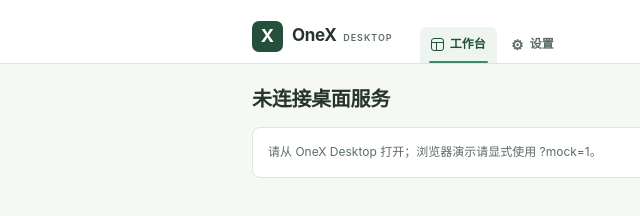
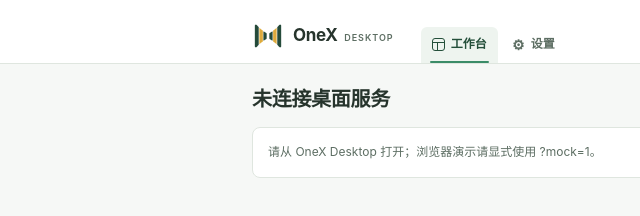
Before and after one commit to signhuwei/wanxiang, a plain HTML site: page desktop-ui/index.html in a window 1280 px wide. Shown: the full height of the page, 0-640 px from the left. Drawn offline with Linux system fonts and the light colour scheme.

Commit message:
feat(desktop): replace OneX app logo

```diff
--- a/desktop-ui/app.css
+++ b/desktop-ui/app.css
@@ -55,16 +55,9 @@ button:disabled { cursor: default; opacity: .65 }
 }
 .brand { display: flex; align-items: center; gap: 9px; min-width: 0 }
 .brand-mark {
-  width: 31px;
-  height: 31px;
+  display: block;
   flex: none;
-  display: grid;
-  place-items: center;
-  border-radius: 7px;
-  background: var(--green-dark);
-  color: #fff;
-  font-size: 18px;
-  font-weight: 720;
+  object-fit: contain;
 }
 .brand b { display: block; font-size: 17px; line-height: 1.16; letter-spacing: -.35px }
 .brand small {
--- a/desktop-ui/index.html
+++ b/desktop-ui/index.html
@@ -2,7 +2,7 @@
 <html lang="zh-CN"><head><meta charset="utf-8"><meta name="viewport" content="width=device-width,initial-scale=1"><meta http-equiv="Content-Security-Policy" content="default-src 'self'; script-src 'self'; style-src 'self'; connect-src 'self' ipc: http://ipc.localhost; object-src 'none'; base-uri 'none'; form-action 'none'"><title>OneX Desktop</title><link rel="stylesheet" href="./app.css"><script type="module" src="./app.js"></script></head>
 <body>
   <header class="app-header">
-    <div class="brand"><span class="brand-mark" aria-hidden="true">X</span><div><b>OneX <small>Desktop</small></b><span id="desktop-version" hidden></span></div></div>
+    <div class="brand"><img class="brand-mark" src="./logo.png" width="32" height="32" alt=""><div><b>OneX <small>Desktop</small></b><span id="desktop-version" hidden></span></div></div>
     <div class="header-actions"><span id="badge" hidden>模拟模式</span><button id="desktop-update" class="primary" type="button" hidden>有更新</button></div>
     <nav aria-label="工作区">
       <button id="home" type="button" aria-current="page"><span class="nav-icon nav-workbench" aria-hidden="true"></span>工作台</button>
--- a/edge/desktop/tauri.conf.json
+++ b/edge/desktop/tauri.conf.json
@@ -7,7 +7,8 @@
     "frontendDist": [
       "../../desktop-ui/index.html",
       "../../desktop-ui/app.css",
-      "../../desktop-ui/app.js"
+      "../../desktop-ui/app.js",
+      "../../desktop-ui/logo.png"
     ]
   },
   "app": {
@@ -32,7 +33,7 @@
   "bundle": {
     "active": true,
     "targets": ["app"],
-    "icon": ["icons/icon.png"],
+    "icon": ["icons/32x32.png", "icons/icon.icns"],
     "macOS": {
       "minimumSystemVersion": "12.0"
     }
```
Also changed, not shown: desktop-ui/PACKAGING.md (+5 -4 lines), desktop-ui/tests/browser.js (+2 -1 lines), desktop-ui/README.md, desktop-ui/logo.png (added), edge/desktop/icons/32x32.png (added), edge/desktop/icons/icon.png, 1 other file.
